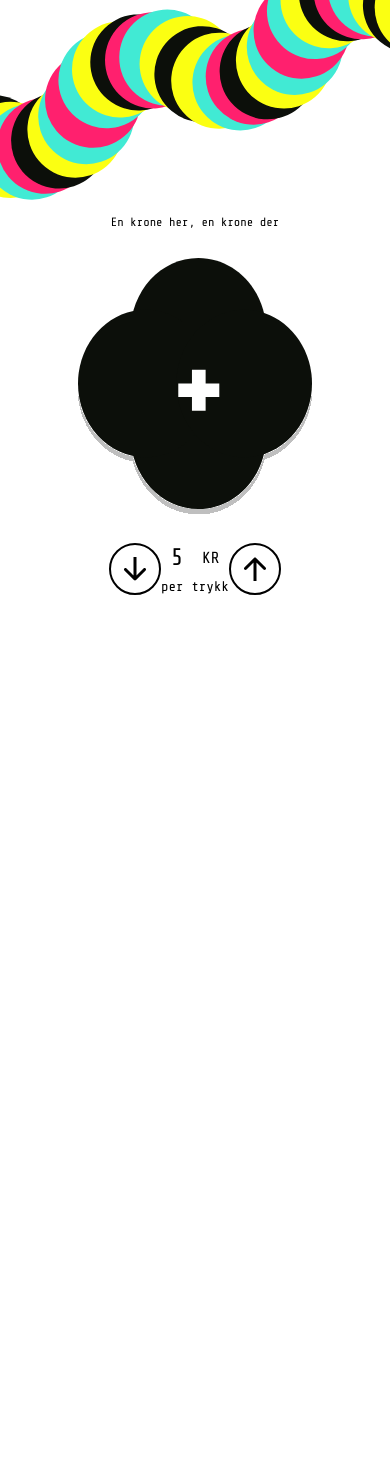
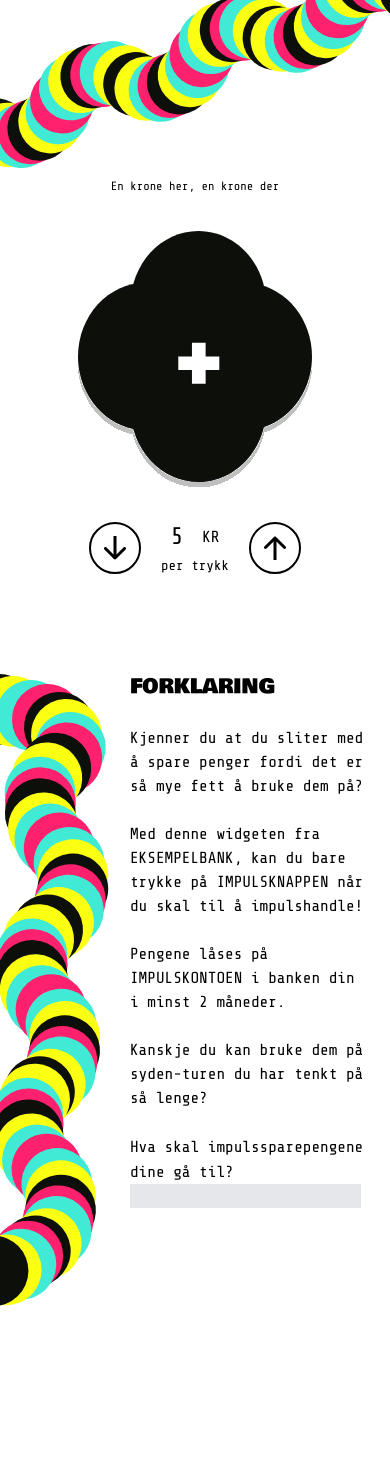
Before and after one commit to nheek/saveme, a website: page src/index.html in a window 390 px wide. Shown: the part 137-1609 px from the top of the page. Before the commit the page ends 844 px from the top, so only its background shows below. Drawn offline with nearby package versions, Linux system fonts and the light colour scheme.

Commit message:
Added more responsiveness and small layout changes. Added some functionality

```diff
--- a/src/index.html
+++ b/src/index.html
@@ -9,29 +9,35 @@
     <link href="./main.css" rel="stylesheet" />
   </head>
   <body class="bg-white min-h-screen min-w-full">
-    <div class="pattern-top w-screen" id="pattern-container">
-      <header class="min-w-full flex flex-col items-start justify-start">
-        <button class="pt-5 p-3 pl-10 mt-5 return">
-          <img src="./design/svg/arrow_back.svg" class="object-cover" />
-        </button>
-        <div class="text-container self-center">
-          <h5 class="text-xxs font-body">Eksempelbanken presenter</h5>
-          <h1 class="text-xl font-display">IMPULSKNAPPEN</h1>
+    <header class="min-w-full flex flex-col items-start justify-start">
+      <button class="pt-5 p-3 pl-10 mt-5 return">
+        <img src="./design/svg/arrow_back.svg" class="object-cover" />
+      </button>
+    </header>
+    <div class="top-container relative flex flex-col">
+      <div class="text-container absolute self-center">
+        <h5 class="text-xxs font-body">Eksempelbanken presenter</h5>
+        <h1 class="text-xl z-0 font-display">IMPULSKNAPPEN</h1>
+      </div>
+      <div
+        class="pattern-top w-screen py-5 z-10 flex flex-col"
+        id="pattern-container"
+      >
+        <img class="" src="./design/svg/pattern-top.svg" />
+        <div class="top-text w-screen font-body text-center text-xxs">
+          En krone her, en krone der
         </div>
-      </header>
+      </div>
     </div>
-    <main class="flex flex-col h-96">
-      <section class="top-text w-screen font-body text-center text-xxs">
-        En krone her, en krone der
-      </section>
-      <section class="middle-top h-full flex justify-center items-center">
+    <main class="flex gap-8 flex-col">
+      <section class="middle-top h-full mt-4 flex justify-center items-center">
         <button class="impulsknappen" id="impulsknappen">
           <img class="" src="./design/svg/impulsknappen.svg" />
         </button>
       </section>
       <section class="middle-bottom">
         <div
-          class="button-container font-body flex items-center justify-center"
+          class="button-container gap-5 font-body flex items-center justify-center"
         >
           <button class="arrow arrowdown flex items-center justify-center">
             <img class="" src="./design/svg/arrowdown.svg" />
@@ -48,6 +54,34 @@
           </button>
         </div>
       </section>
+      <section class="bottom flex flex-row mt-16">
+        <div class="w-1/3 min-h-screen">
+          <img class="pattern-bottom" src="./design/svg/pattern-long.svg" />
+        </div>
+        <div class="w-2/3 content-bottom gap-6 flex flex-col items-start pr-6">
+          <h3 class="font-display w-full text-m">FORKLARING</h3>
+          <p class="font-body text-s">
+            Kjenner du at du sliter med å spare penger fordi det er så mye fett
+            å bruke dem på?
+          </p>
+          <p class="font-body text-s">
+            Med denne widgeten fra EKSEMPELBANK, kan du bare trykke på
+            IMPULSKNAPPEN når du skal til å impulshandle!
+          </p>
+          <p class="font-body text-s">
+            Pengene låses på IMPULSKONTOEN i banken din i minst 2 måneder.
+          </p>
+          <p class="font-body text-s">
+            Kanskje du kan bruke dem på syden-turen du har tenkt på så lenge?
+          </p>
+          <div class="input-area">
+            <label class="font-body" for="saving-target"
+              >Hva skal impulssparepengene dine gå til?</label
+            >
+            <input name="saving-target" class="bg-gray-200" type="text" />
+          </div>
+        </div>
+      </section>
     </main>
   </body>
 </html>
--- a/src/main.css
+++ b/src/main.css
@@ -1,22 +1,9 @@
-#pattern-container {
-  background-image: url("./design/svg/pattern-top.svg");
-  background-repeat: no-repeat;
-  background-size: cover;
-  min-height: 350px;
-  aspect-ratio: none;
+.pattern-top {
+  min-height: 150px;
 }
-.pattern-top {
-  min-height: 200px;
-}
-
-@media screen and (min-width: 600px) {
-  #pattern-container {
-    background-image: url("./design/svg/pattern-top.svg");
-    background-repeat: no-repeat;
-    background-size: contain;
-    aspect-ratio: 16/10;
-    min-height: 300px;
-  }
+.pattern-bottom {
+  object-fit: cover;
+  min-width: 1/6;
 }
 
 .arrow {
@@ -25,3 +12,8 @@
   border-radius: 40px;
   border: 2px solid black;
 }
+
+.saving-target {
+  border: 2px solid black;
+  border-radius: 20px;
+}
```
Also changed, not shown: dist/output.css, src/design/svg/pattern-bottom.svg (added), src/design/svg/pattern-long.svg (added).
